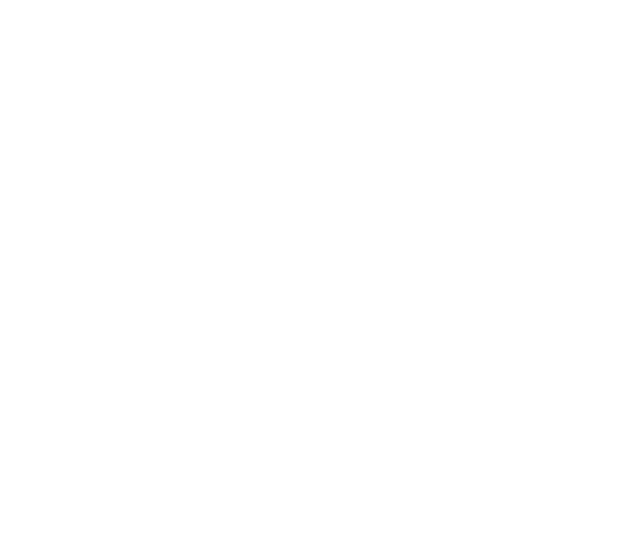
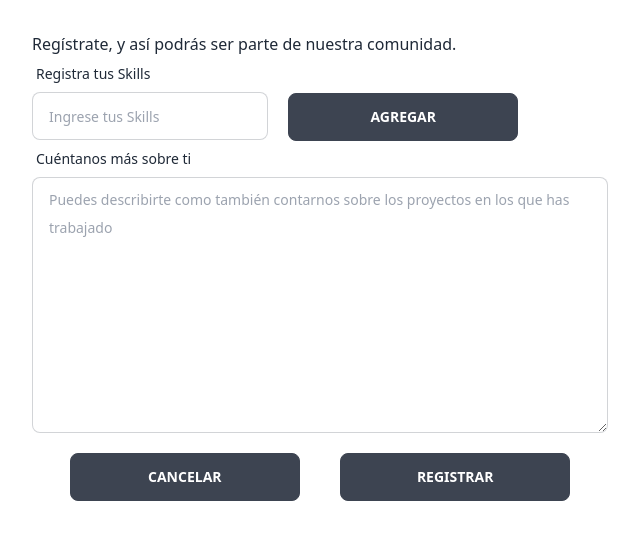
Before and after one commit to leutamo/conectatech, a React (Create React App) app: page /ejemplo in a window 1280 px wide. Before the commit this address had no page. Shown: the top 540 px of the page, without its empty margins (0-640 px from the left). Built offline with nearby package versions, Linux system fonts and the light colour scheme.

Commit message:
Feat: agrega componente para el registro de tipo usuario y profesional

```diff
--- a/src/App.js
+++ b/src/App.js
@@ -4,12 +4,15 @@
 
 import Login from './pages/login/Login.component'
 //import UserHeader from './pages/header/Header.component';
-
+import AsideLogo from './pages/aside/AsideLogo.component'
+import Registro from './pages/registro/Registro.component'
+import RegistroProfesional from './pages/registro/profesional/RegistroProfesional.component'
 function App() {
   //const [name, setName] = useState('Junior Almeyda')
   return (
     <Routes>
       <Route exact path='/' element={<Login />} />
+      <Route exact path='/ejemplo' element={<RegistroProfesional />} />
     </Routes>
   );
 }
--- /dev/null
+++ b/src/pages/aside/AsideLogo.component.jsx
@@ -0,0 +1,21 @@
+import logo from './logo.png'
+import './AsideLogo.css'
+
+const AsideLogo = ()=> {
+  return(
+		<aside className='w-1/4'>
+			<div className='bg-gray-300 h-full h-screen py-40'>
+				<div className='imgContainer'>
+					<img src={logo} alt='Conectatech Logo' className='w-4/5 mx-auto'/>
+				</div>
+				<p className='my-10 mx-auto w-4/5 frase'>
+					Cuanto más esperes en corregir un error, más costoso será arreglarlo
+				</p>
+				<h2 className='my-20 font-black conectatech'>
+					ConectaTech
+				</h2>
+			</div>
+		</aside>
+    );
+  }
+export default AsideLogo;
--- /dev/null
+++ b/src/pages/aside/AsideLogo.css
@@ -0,0 +1,12 @@
+.frase {
+  padding: 0;
+  text-align: center;
+  font-style: italic;
+  font-size: 14px;
+}
+
+.conectatech {
+  padding: 0;
+  text-align: center;
+  font-size: 40px;
+}
--- /dev/null
+++ b/src/pages/registro/Registro.component.jsx
@@ -0,0 +1,55 @@
+
+const Registro = ()=> {
+  return(
+		<div className="w-2/4">
+      <form className='p-8'>
+        <h2>Regístrate, y así podrás ser parte de nuestra comunidad.</h2>
+        <div className="form-control">
+          <label className="label">
+            <span className="label-text">Nombres</span>
+          </label>
+          <input placeholder="Ingrese sus nombres" className="input input-bordered" type="text"></input>
+        </div>
+        <div className="form-control">
+          <label className="label">
+            <span className="label-text">Apellidos</span>
+          </label>
+          <input placeholder="Ingrese sus apellidos" className="input input-bordered" type="text"></input>
+        </div>
+        <div className="form-control">
+          <label className="label">
+            <span className="label-text">Correo</span>
+          </label>
+          <input placeholder="Ingrese su correo" className="input input-bordered" type="text"></input>
+        </div>
+        <div className="form-control">
+          <label className="label">
+            <span className="label-text">Contraseña</span>
+          </label>
+          <input placeholder="Ingrese su contraseña" className="input input-bordered" type="password"></input>
+        </div>
+        <div className="form-control">
+          <label className="label">
+            <span className="label-text">Celular</span>
+          </label>
+          <input placeholder="Ingrese su celular" className="input input-bordered" type="text"></input>
+        </div>
+        <div className="form-control">
+          <label className="label">
+            <span className="label-text">Tipo de Usuario</span>
+          </label>
+          <select className="select select-bordered w-full max-w-xs">
+            <option disabled="disabled" selected="selected">Seleccione Tipo de Usuario</option>
+            <option>Usuario</option>
+            <option>Profesional</option>
+          </select>
+        </div>
+        <div className="flex justify-center">
+          <input type="submit" className="btn w-2/5 m-5" value="Cancelar"></input>
+          <input type="submit" className="btn w-2/5 m-5" value="Registrar"></input>
+        </div>
+      </form>
+    </div>
+    );
+  }
+export default Registro;
--- /dev/null
+++ b/src/pages/registro/profesional/RegistroProfesional.component.jsx
@@ -0,0 +1,31 @@
+
+const RegistroProfesional = ()=> {
+  return(
+		<div className="w-2/4">
+      <form className='p-8'>
+        <h2>Regístrate, y así podrás ser parte de nuestra comunidad.</h2>
+        <div className="form control">
+          <label className="label">
+            <span className="label-text">Registra tus Skills</span>
+          </label>
+          <div>
+            <input placeholder="Ingrese tus Skills" className="input input-bordered" type="text"></input>
+            <input type="button" className="btn w-2/5 mx-5" value="Agregar"></input>
+          </div>
+        </div>
+        <div class="form-control">
+          <label class="label">
+            <span class="label-text">Cuéntanos más sobre ti</span>
+          </label>
+          <textarea class="textarea h-64 textarea-bordered"
+          placeholder="Puedes describirte como también contarnos sobre los proyectos en los que has trabajado"></textarea>
+        </div>
+        <div className="flex justify-center">
+          <input type="submit" className="btn w-2/5 m-5" value="Cancelar"></input>
+          <input type="submit" className="btn w-2/5 m-5" value="Registrar"></input>
+        </div>
+      </form>
+    </div>
+    );
+  }
+export default RegistroProfesional;
```
Also changed, not shown: src/pages/aside/logo.png (added).
